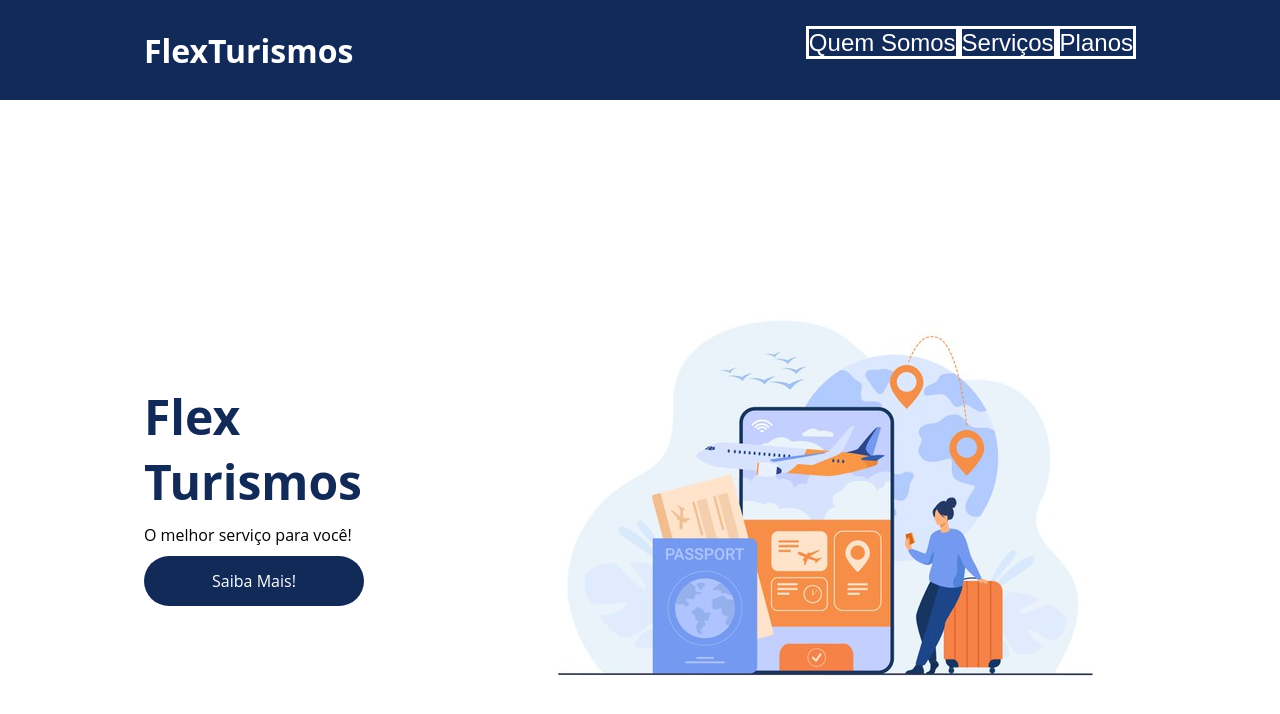
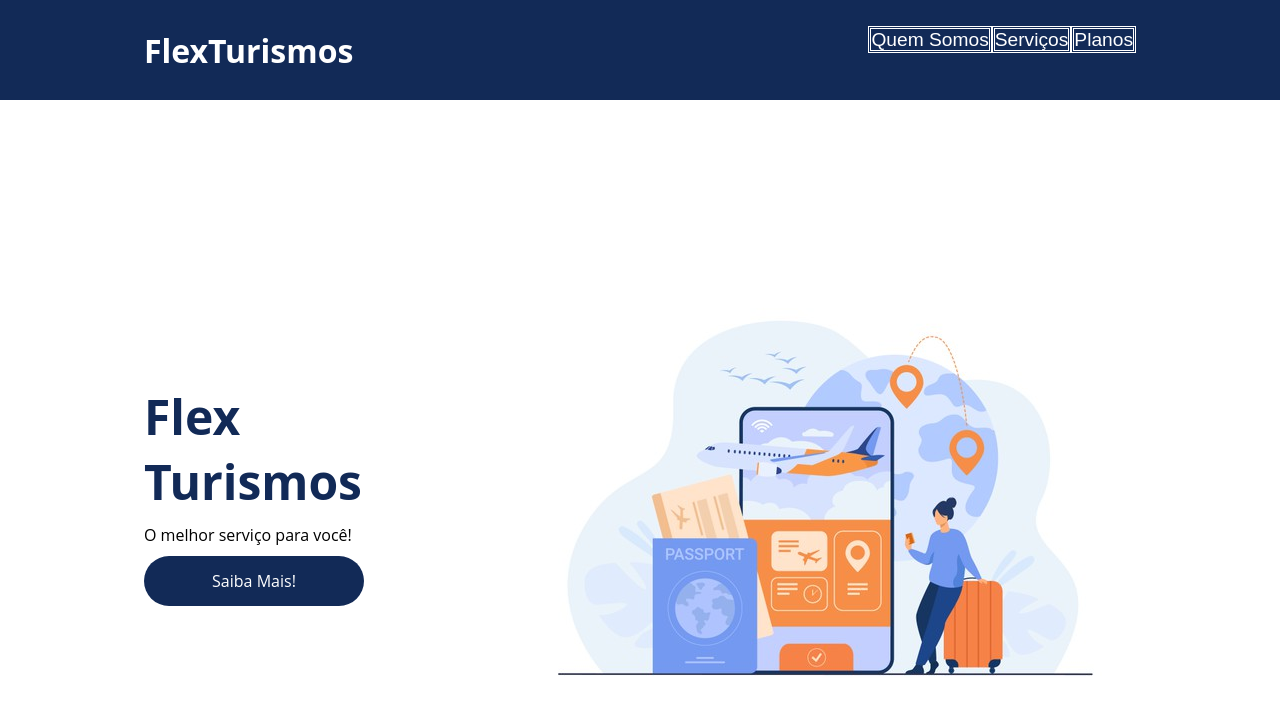
Before and after one commit to pokergames112/Flex-Turismo, a plain HTML site: page index.html in a window 1280 px wide. Shown: the top 714 px of the page. Drawn offline with Linux system fonts and the light colour scheme.

Commit message:
Add files via upload

```diff
--- a/style.css
+++ b/style.css
@@ -49,8 +49,8 @@ header .list-items{
 
 .list-items li a{
     color: #fff;
-    border-style: solid;
-    font-size: x-large;
+    border-style: double;
+    font-size:larger;
     font-family: Arial, Helvetica, sans-serif;
 
 
```
Also changed, not shown: index.html (+3 -3 lines).
